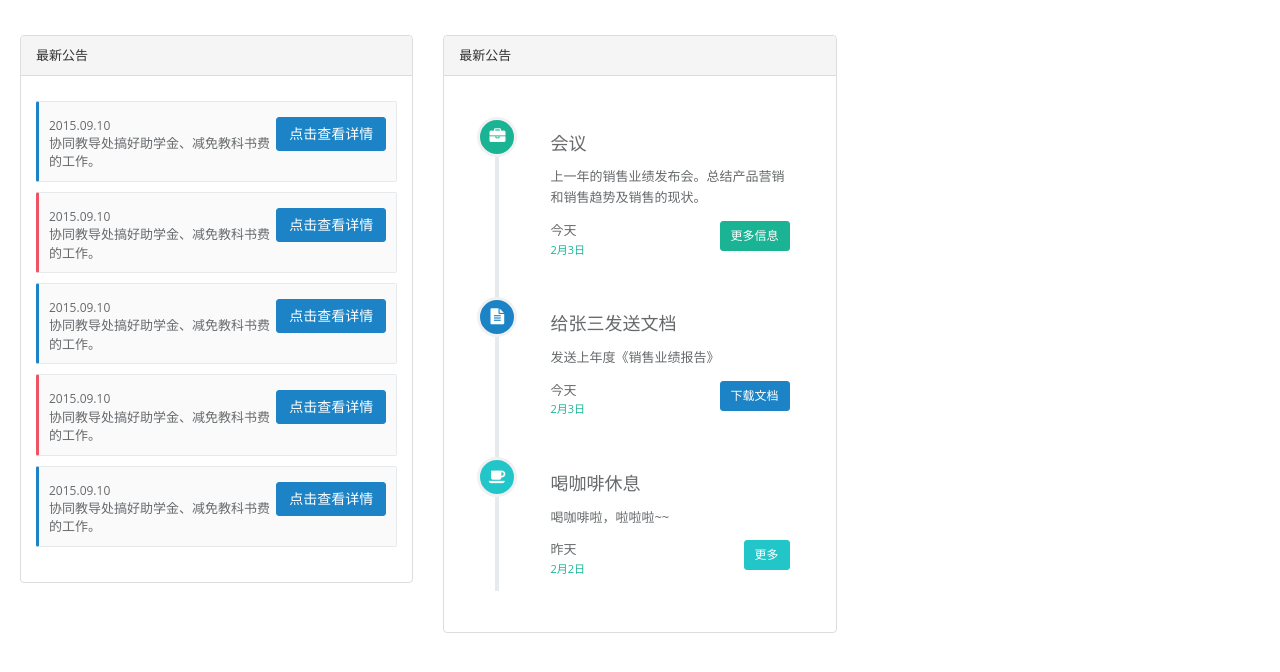
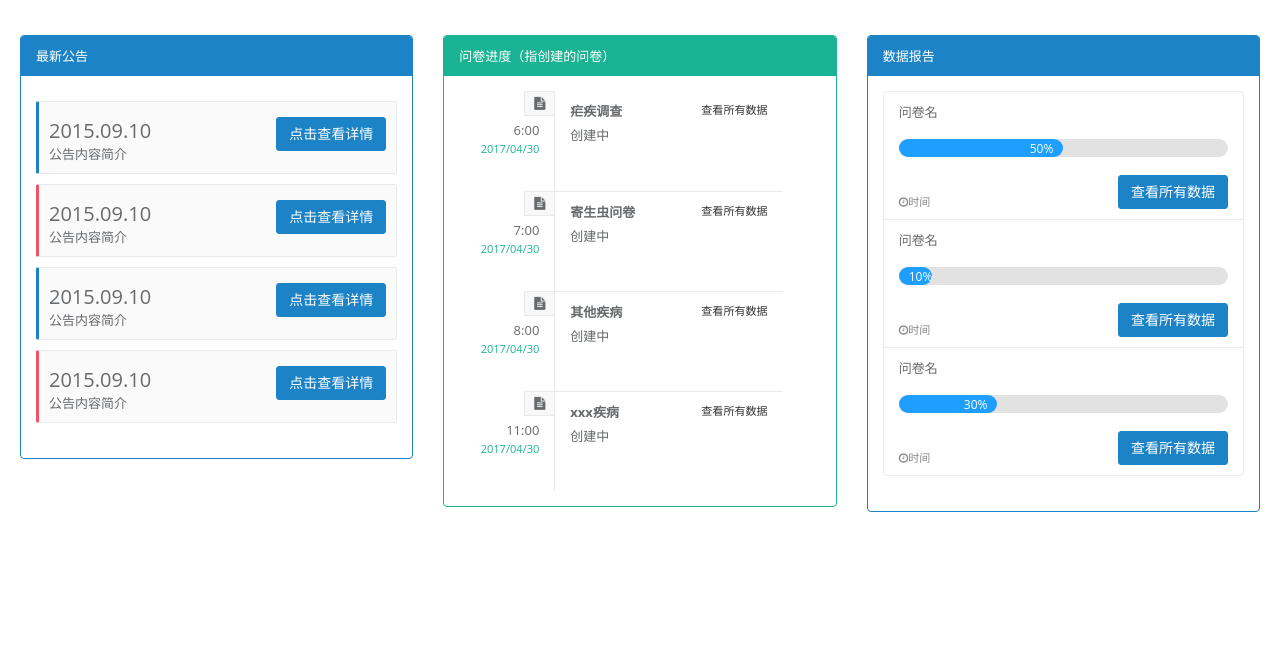
Before and after one commit to binbinles/questionnaire-web, a plain HTML site: page homePage.html in a window 1280 px wide. Drawn offline with nearby package versions, Linux system fonts and the light colour scheme.

Commit message:
1.修改了 homePage.html 页面样式

```diff
--- a/homePage.html
+++ b/homePage.html
@@ -10,19 +10,23 @@
     <link rel="shortcut icon" href="favicon.ico">
     <link href="css/bootstrap.min.css" rel="stylesheet">
     <link href="css/font-awesome.css" rel="stylesheet">
-
+    <link rel="stylesheet" href="plugins/layui/css/layui.css">
     <link href="css/animate.css" rel="stylesheet">
     <link href="css/style.css" rel="stylesheet">
 
-
+    <style>
+        .agile-detail {
+            margin-top: 5px;
+            font-size: 20px;
+        }
+    </style>
 </head>
 <body>
 <div class="wrapper wrapper-content">
     <div class="row">
 
         <div class="panel-body  col-sm-4" style="padding-bottom: 0px">
-            <div >
-                <div class="panel panel-default">
+            <div class="panel panel-success">
                 <div class="panel-heading">最新公告
 
                 </div>
@@ -35,7 +39,7 @@
 
                                 <div class="panel-title">2015.09.10</div>
                             </div>
-                                <div class="panel-info">协同教导处搞好助学金、减免教科书费的工作。</div>
+                            <div class="panel-info">公告内容简介</div>
 
 
                         </li>
@@ -44,7 +48,7 @@
                                 <a href="#" class="pull-right btn btn-success">点击查看详情</a>
                                 <div class="panel-title">2015.09.10</div>
                             </div>
-                                <div class="panel-info">协同教导处搞好助学金、减免教科书费的工作。</div>
+                            <div class="panel-info">公告内容简介</div>
 
                         </li>
                         <li class="info-element">
@@ -52,7 +56,7 @@
                                 <a href="#" class="pull-right btn btn-success">点击查看详情</a>
                                 <div class="panel-title">2015.09.10</div>
                             </div>
-                                <div class="panel-info">协同教导处搞好助学金、减免教科书费的工作。</div>
+                            <div class="panel-info">公告内容简介</div>
 
                         </li>
                         <li class="danger-element">
@@ -60,17 +64,9 @@
                                 <a href="#" class="pull-right btn btn-success">点击查看详情</a>
                                 <div class="panel-title">2015.09.10</div>
                             </div>
-                                <div class="panel-info">协同教导处搞好助学金、减免教科书费的工作。</div>
+                            <div class="panel-info">公告内容简介</div>
+                        </li>
 
-                            </li>
-                            <li class="info-element">
-                                <div class="agile-detail">
-                                    <a href="#" class="pull-right btn btn-success">点击查看详情</a>
-                                    <div class="panel-title">2015.09.10</div>
-                                </div>
-                                <div class="panel-info">协同教导处搞好助学金、减免教科书费的工作。</div>
-
-                            </li>
 
 
                     </ul>
@@ -80,67 +76,139 @@
             </div>
 
         </div>
+        <div class="panel-body  col-sm-4" style="padding-bottom: 0px">
+            <div class="panel panel-primary">
+                <div class="panel-heading">问卷进度（指创建的问卷）
 
                 </div>
-        <div class="panel-body  col-sm-4" style="padding-bottom: 0px">
-            <div >
-                <div class="panel panel-default">
-                    <div class="panel-heading">最新公告
+                <div class="panel-body timeline">
+                    <div class="timeline-item">
+                        <div class="row">
+                            <div class="col-xs-3 date">
+                                <i class="fa fa-file-text"></i> 6:00
+                                <br>
+                                <small class="text-navy">2017/04/30</small>
+                            </div>
+                            <div class="col-xs-7 content no-top-border">
+                                <p class="m-b-xs"><strong>疟疾调查</strong>
+                                    <small class="m-r-n-xl"><a class="pull-right" href="#"> 查看所有数据</a></small>
+                                </p>
+
+                                <p>创建中</p>
 
                             </div>
-                    <div class="panel-body">
-                        <div id="vertical-timeline" class="vertical-container light-timeline">
-                            <div class="vertical-timeline-block">
-                                <div class="vertical-timeline-icon navy-bg">
-                                    <i class="fa fa-briefcase"></i>
                         </div>
+                    </div>
+                    <div class="timeline-item">
+                        <div class="row">
+                            <div class="col-xs-3 date">
+                                <i class="fa fa-file-text"></i> 7:00
+                                <br>
+                                <small class="text-navy">2017/04/30</small>
+                            </div>
+                            <div class="col-xs-7 content">
+                                <p class="m-b-xs"><strong>寄生虫问卷</strong>
+                                    <small class="m-r-n-xl"><a class="pull-right" href="#"> 查看所有数据</a></small>
+                                </p>
+                                <p>创建中</p>
 
-                                <div class="vertical-timeline-content">
-                                    <h2>会议</h2>
-                                    <p>上一年的销售业绩发布会。总结产品营销和销售趋势及销售的现状。
+                            </div>
+                        </div>
+                    </div>
+                    <div class="timeline-item">
+                        <div class="row">
+                            <div class="col-xs-3 date">
+                                <i class="fa fa-file-text"></i> 8:00
+                                <br>
+                                <small class="text-navy">2017/04/30</small>
+                            </div>
+                            <div class="col-xs-7 content">
+                                <p class="m-b-xs"><strong>其他疾病</strong>
+                                    <small class="m-r-n-xl"><a class="pull-right" href="#"> 查看所有数据</a></small>
                                 </p>
-                                    <a href="#" class="btn btn-sm btn-primary"> 更多信息</a>
-                                    <span class="vertical-date">
-                                        今天 <br>
-                                        <small>2月3日</small>
-                                    </span>
+                                <p>
+                                    创建中
+                                </p>
+
+                            </div>
+                        </div>
+                    </div>
+                    <div class="timeline-item">
+                        <div class="row">
+                            <div class="col-xs-3 date">
+                                <i class="fa fa-file-text"></i> 11:00
+                                <br>
+                                <small class="text-navy">2017/04/30</small>
+                            </div>
+                            <div class="col-xs-7 content">
+                                <p class="m-b-xs"><strong>xxx疾病</strong>
+                                    <small class="m-r-n-xl"><a class="pull-right" href="#"> 查看所有数据</a></small>
+                                </p>
+                                <p>
+                                    创建中
+                                </p>
+
+                            </div>
                         </div>
                     </div>
 
-                            <div class="vertical-timeline-block">
-                                <div class="vertical-timeline-icon blue-bg">
-                                    <i class="fa fa-file-text"></i>
-                                </div>
 
-                                <div class="vertical-timeline-content">
-                                    <h2>给张三发送文档</h2>
-                                    <p>发送上年度《销售业绩报告》</p>
-                                    <a href="#" class="btn btn-sm btn-success"> 下载文档 </a>
-                                    <span class="vertical-date">
-                                        今天 <br>
-                                        <small>2月3日</small>
-                                    </span>
-                                </div>
-                            </div>
-
-                            <div class="vertical-timeline-block">
-                                <div class="vertical-timeline-icon lazur-bg">
-                                    <i class="fa fa-coffee"></i>
-                                </div>
-
-                                <div class="vertical-timeline-content">
-                                    <h2>喝咖啡休息</h2>
-                                    <p>喝咖啡啦，啦啦啦~~</p>
-                                    <a href="#" class="btn btn-sm btn-info">更多</a>
-                                    <span class="vertical-date"> 昨天 <br><small>2月2日</small></span>
-                                </div>
                 </div>
 
             </div>
 
+        </div>
+        <div class="panel-body  col-sm-4" style="padding-bottom: 0px">
+            <div class="panel panel-success">
+                <div class="panel-heading">数据报告
+
+                </div>
+                <div class="panel-body">
+
+                    <ul class="list-group">
+                        <li class="list-group-item">
+                            <div class="panel-title">问卷名</div>
+                            <br>
+
+                            <!--问卷收集进度条-->
+                            <div class="layui-progress layui-progress-big" lay-showPercent="yes">
+                                <div class="layui-progress-bar layui-bg-blue" lay-percent="50%"></div>
+                            </div>
+                            <br>
+
+                            <small class="m-r"><a class="pull-right btn btn-success" href="#"> 查看所有数据</a> </small>
+                            <small class="block text-muted"><i class="fa fa-clock-o"></i>时间</small>
+                        </li>
+                        <li class="list-group-item">
+                            <div class="panel-title">问卷名</div>
+                            <br>
+
+                            <!--问卷收集进度条-->
+                            <div class="layui-progress layui-progress-big" lay-showPercent="yes">
+                                <div class="layui-progress-bar layui-bg-blue" lay-percent="10%"></div>
+                            </div>
+                            <br>
+
+                            <small class="m-r"><a class="pull-right btn btn-success" href="#"> 查看所有数据</a> </small>
+                            <small class="block text-muted"><i class="fa fa-clock-o"></i>时间</small>
+                        </li>
+                        <li class="list-group-item">
+                            <div class="panel-title">问卷名</div>
+                            <br>
+
+                            <!--问卷收集进度条-->
+                            <div class="layui-progress layui-progress-big" lay-showPercent="yes">
+                                <div class="layui-progress-bar layui-bg-blue" lay-percent="30%"></div>
+                            </div>
+                            <br>
+
+                            <small class="m-r"><a class="pull-right btn btn-success" href="#"> 查看所有数据</a> </small>
+                            <small class="block text-muted"><i class="fa fa-clock-o"></i>时间</small>
+                        </li>
 
 
-                    </div>
+                    </ul>
+
 
                 </div>
 
@@ -150,8 +218,15 @@
 
 
     </div>
+</div>
 <script src="http://apps.bdimg.com/libs/jquery/2.1.4/jquery.min.js"></script>
 <script src="http://apps.bdimg.com/libs/bootstrap/3.3.4/js/bootstrap.min.js"></script>
-
+<script src="plugins/layui/layui.js"></script>
+<script>
+    //注意进度条依赖 element 模块，否则无法进行正常渲染和功能性操作
+    layui.use('element', function(){
+        var element = layui.element();
+    });
+</script>
 </body>
 </html>
```
Lines whose indentation alone changed are shown as unchanged.
